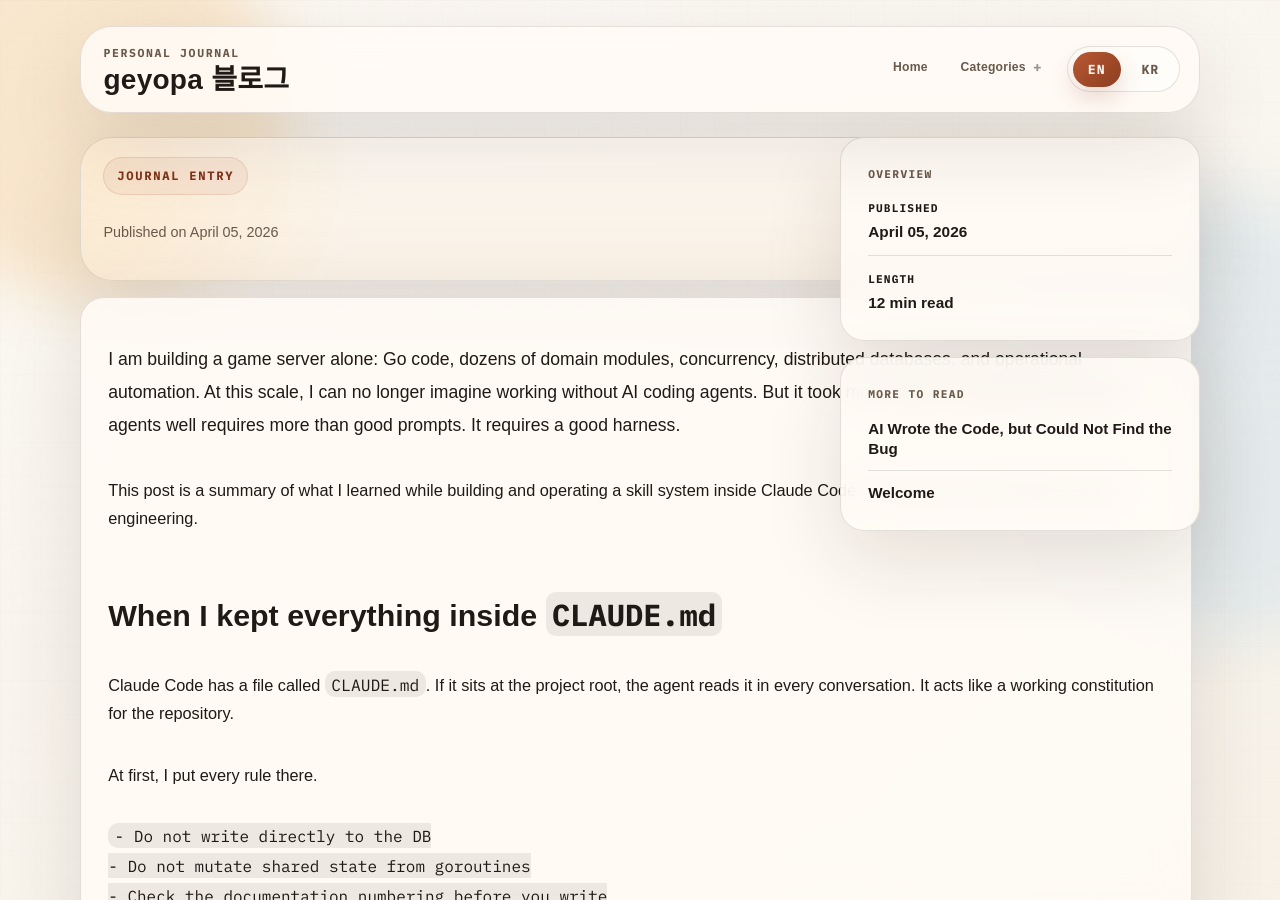
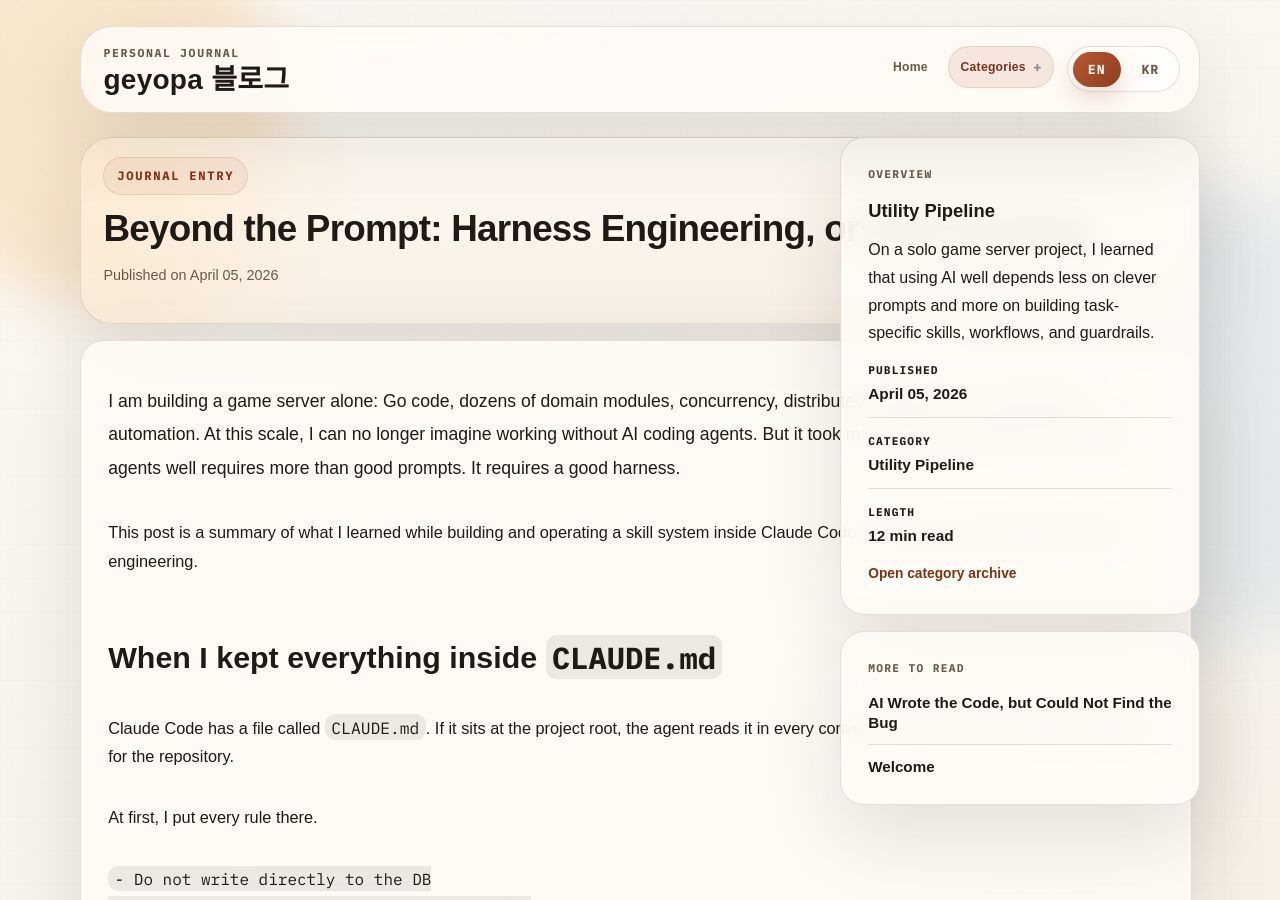
Before and after one commit to parkbrother86/parkbrother86.github.io, a Jekyll site: the page built from _posts/2026-04-05-beyond-the-prompt-harness-engineering.md, in a window 1280 px wide and 900 px high. Built offline with Jekyll 4.4.1, drawn with Linux system fonts in a browser that asks for light colours; some web fonts are replaced.

Commit message:
Fix YAML front matter in skill routing post

```diff
--- a/_posts/2026-04-05-beyond-the-prompt-harness-engineering.md
+++ b/_posts/2026-04-05-beyond-the-prompt-harness-engineering.md
@@ -1,11 +1,11 @@
 ---
-title: Beyond the Prompt: Harness Engineering, or Skill Routing
-title_kr: 프롬프트를 넘어서: 하네스 엔지니어링, 다른 말로는 스킬 라우팅
+title: "Beyond the Prompt: Harness Engineering, or Skill Routing"
+title_kr: "프롬프트를 넘어서: 하네스 엔지니어링, 다른 말로는 스킬 라우팅"
 date: 2026-04-05 12:00:00 +0800
 categories:
   - utility-pipeline
-excerpt_en: On a solo game server project, I learned that using AI well depends less on clever prompts and more on building task-specific skills, workflows, and guardrails.
-excerpt_kr: 혼자 게임 서버를 만들면서 깨달은 건, AI를 잘 쓰는 핵심이 재치 있는 프롬프트보다 작업별 스킬, 워크플로우, 가드레일을 만드는 데 있다는 점이다.
+excerpt_en: "On a solo game server project, I learned that using AI well depends less on clever prompts and more on building task-specific skills, workflows, and guardrails."
+excerpt_kr: "혼자 게임 서버를 만들면서 깨달은 건, AI를 잘 쓰는 핵심이 재치 있는 프롬프트보다 작업별 스킬, 워크플로우, 가드레일을 만드는 데 있다는 점이다."
 ---
 
 <div class="bilingual">
```
